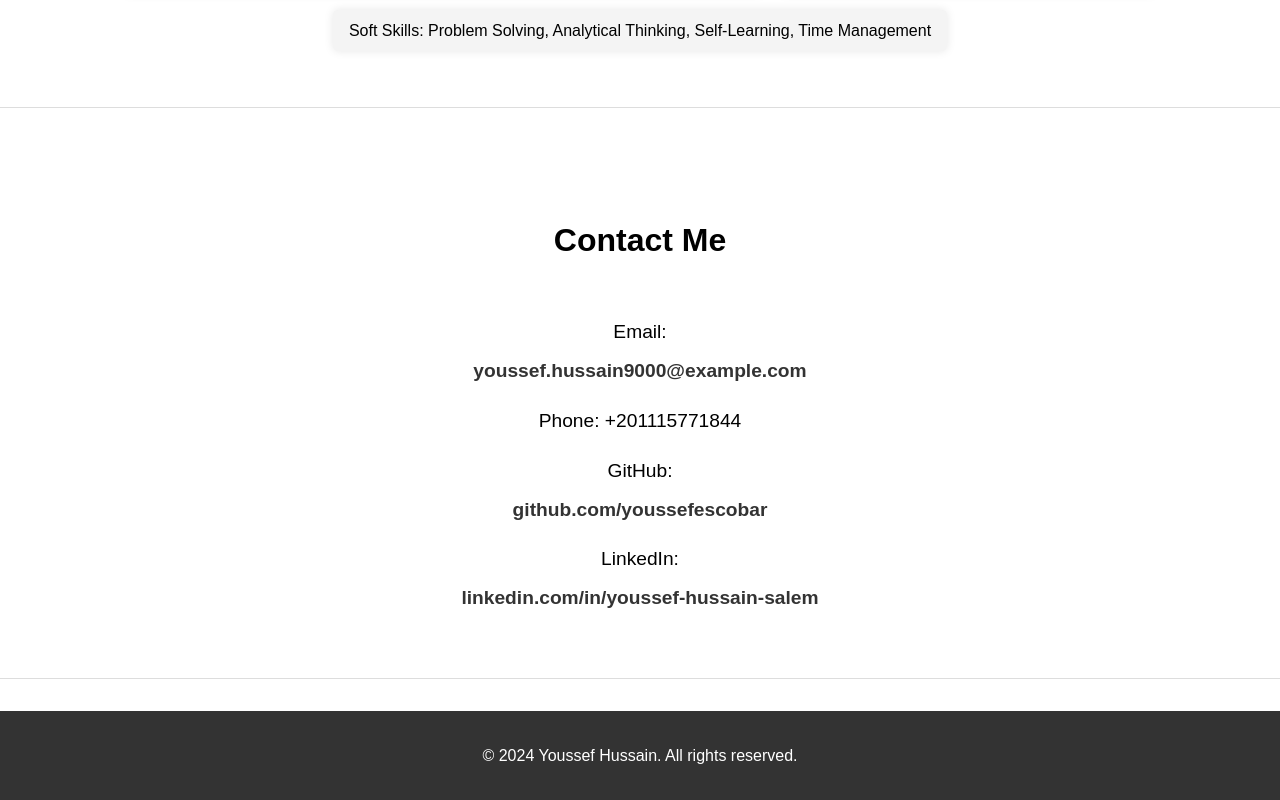
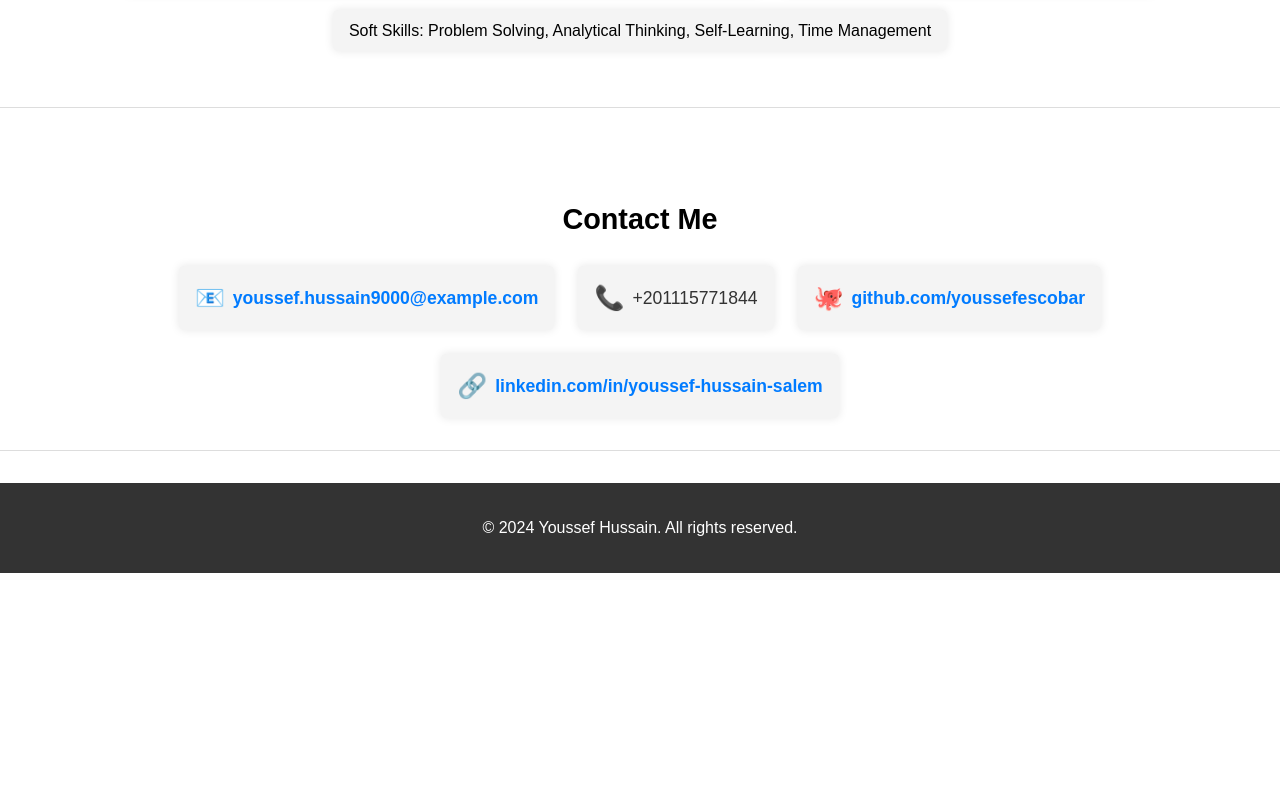
Before and after one commit to youssefescobar/porto, a plain HTML site: page index.html in a window 1280 px wide. Shown: the part 2564-3364 px from the top of the page. After the commit the page ends 3137 px from the top, so only its background shows below. Drawn offline with Linux system fonts and the light colour scheme.

Commit message:
update contact

```diff
--- a/index.html
+++ b/index.html
@@ -3,8 +3,14 @@
   <head>
     <meta charset="UTF-8" />
     <meta name="viewport" content="width=device-width, initial-scale=1.0" />
-    <meta name="description" content="Portfolio of Youssef Hussain - Data Scientist, Network Admin, and Tech Enthusiast" />
-    <meta name="keywords" content="Youssef Hussain, Data Scientist, Network Admin, Portfolio, Projects, Skills" />
+    <meta
+      name="description"
+      content="Portfolio of Youssef Hussain - Data Scientist, Network Admin, and Tech Enthusiast"
+    />
+    <meta
+      name="keywords"
+      content="Youssef Hussain, Data Scientist, Network Admin, Portfolio, Projects, Skills"
+    />
     <title>Youssef Hussain - Portfolio</title>
     <link rel="stylesheet" href="styles.css" />
   </head>
@@ -26,7 +32,10 @@
         Hello! I'm <b>Youssef Hussain</b>,<br /><br />
         <b>Student / Network Admin / Data Scientist</b>
         <br /><br />
-        I am passionate about technology, data science, and networking. I am continuously learning new skills and taking on new challenges in various tech fields. I strive to solve complex problems and make a positive impact in the tech world.
+        I am passionate about technology, data science, and networking. I am
+        continuously learning new skills and taking on new challenges in various
+        tech fields. I strive to solve complex problems and make a positive
+        impact in the tech world.
       </p>
       <a href="./images/Youssef_CV.pdf" download="Youssef_Hussain_CV.pdf">
         <button title="Download my CV as a PDF file">Download My CV</button>
@@ -88,14 +97,34 @@
     <section id="contact">
       <h2>Contact Me</h2>
       <div class="contact-info">
-        <p>Email: <a href="mailto:youssef.hussain9000@example.com">youssef.hussain9000@example.com</a></p>
-        <p>Phone: +201115771844</p>
-        <p>
-          GitHub: <a href="https://github.com/youssefescobar" target="_blank" rel="noopener noreferrer">github.com/youssefescobar</a>
-        </p>
-        <p>
-          LinkedIn: <a href="https://www.linkedin.com/in/youssef-hussain-salem/" target="_blank" rel="noopener noreferrer">linkedin.com/in/youssef-hussain-salem</a>
-        </p>
+        <div class="contact-item">
+          <span class="icon">📧</span>
+          <a href="mailto:youssef.hussain9000@example.com"
+            >youssef.hussain9000@example.com</a
+          >
+        </div>
+        <div class="contact-item">
+          <span class="icon">📞</span>
+          <p>+201115771844</p>
+        </div>
+        <div class="contact-item">
+          <span class="icon">🐙</span>
+          <a
+            href="https://github.com/youssefescobar"
+            target="_blank"
+            rel="noopener noreferrer"
+            >github.com/youssefescobar</a
+          >
+        </div>
+        <div class="contact-item">
+          <span class="icon">🔗</span>
+          <a
+            href="https://www.linkedin.com/in/youssef-hussain-salem/"
+            target="_blank"
+            rel="noopener noreferrer"
+            >linkedin.com/in/youssef-hussain-salem</a
+          >
+        </div>
       </div>
     </section>
 
--- a/styles.css
+++ b/styles.css
@@ -137,36 +137,64 @@ footer {
 }
 
 #contact {
-  padding: 3rem 2rem;
+  padding: 2rem 1rem;
   text-align: center;
-  display: flex;
-  justify-content: center;
-  flex-direction: column;
 }
 
 #contact h2 {
-  font-size: 2rem;
-  margin-bottom: 2rem;
+  font-size: 1.8rem;
+  margin-bottom: 1.5rem;
 }
 
 #contact .contact-info {
-  font-size: 1.2rem;
+  display: flex;
+  flex-wrap: wrap;
+  justify-content: center;
+  gap: 1.5rem;
 }
 
-#contact .contact-info p {
-  margin-bottom: 1rem;
+.contact-item {
+  display: flex;
+  align-items: center;
+  font-size: 1.1rem;
+  background: #f4f4f4;
+  padding: 0.8rem 1rem;
+  border-radius: 5px;
+  box-shadow: 0 0 10px rgba(0, 0, 0, 0.1);
 }
 
-#contact .contact-info a {
-  text-decoration: none;
+.contact-item .icon {
+  font-size: 1.5rem;
+  margin-right: 0.5rem;
   color: #333;
-  font-weight: bold;
-  display: block;
-  margin: 0.5rem 0;
 }
 
-#contact .contact-info a:hover {
-  color: #007BFF;
+.contact-item a {
+  text-decoration: none;
+  color: #007bff;
+  font-weight: bold;
+}
+
+.contact-item a:hover {
+  text-decoration: underline;
+}
+
+.contact-item p {
+  margin: 0;
+  color: #333;
+}
+
+/* Adjust layout for smaller screens */
+@media (max-width: 768px) {
+  #contact {
+    padding: 1rem;
+  }
+
+  #contact .contact-info {
+    flex-direction: column;
+    align-items: center;
+    gap: 1rem;
+  }
 }
 
 /* Responsive Styles */
@@ -228,7 +256,8 @@ footer {
     padding: 1rem;
   }
 
-  h1, h2 {
+  h1,
+  h2 {
     font-size: 1.5rem;
   }
 
```
